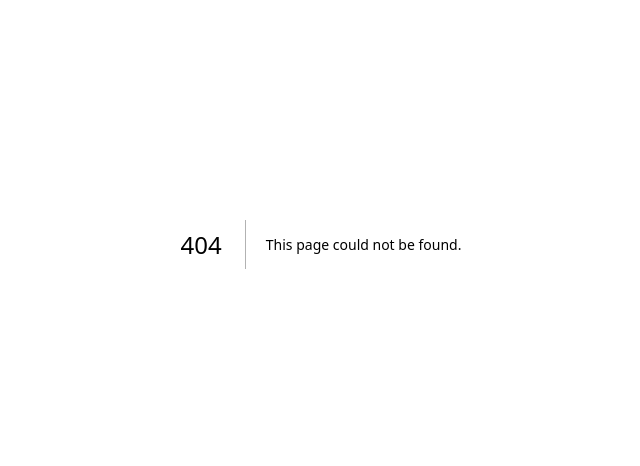
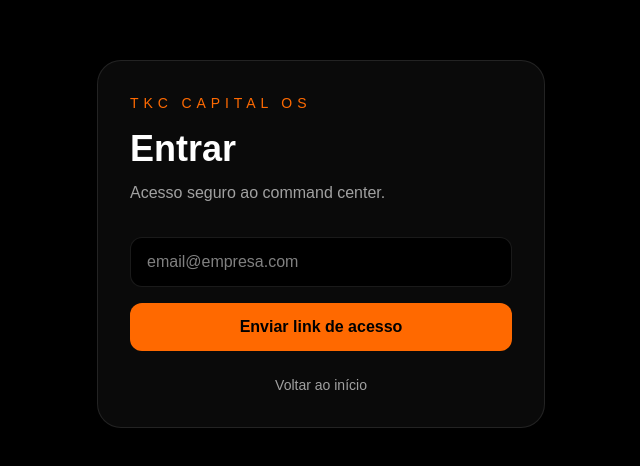
Before and after one commit to tkccapitalos-prog/TKC-Capital-OS, a Next.js app: page /login in a window 1280 px wide. Before the commit this address had no page. Shown: the part 156-622 px from the top of the page, without its empty margins (319-959 px from the left). Built offline with nearby package versions, Linux system fonts and the light colour scheme; no server answers.

Commit message:
Add Supabase login page

```diff
--- /dev/null
+++ b/app/login/page.tsx
@@ -0,0 +1,48 @@
+"use client";
+
+import { useState } from "react";
+import { supabase } from "@/lib/supabase";
+
+export default function LoginPage() {
+  const [email, setEmail] = useState("");
+
+  async function login() {
+    const { error } = await supabase.auth.signInWithOtp({
+      email,
+      options: {
+        emailRedirectTo: window.location.origin + "/dashboard",
+      },
+    });
+
+    if (error) alert(error.message);
+    else alert("Link de login enviado para o teu email.");
+  }
+
+  return (
+    <main className="flex min-h-screen items-center justify-center bg-black px-6 text-white">
+      <div className="w-full max-w-md rounded-3xl border border-white/10 bg-white/[0.04] p-8">
+        <p className="text-sm uppercase tracking-[0.35em] text-orange-500">TKC Capital OS</p>
+        <h1 className="mt-4 text-4xl font-bold">Entrar</h1>
+        <p className="mt-3 text-neutral-400">Acesso seguro ao command center.</p>
+
+        <input
+          className="mt-8 w-full rounded-xl border border-white/10 bg-black px-4 py-3 text-white outline-none"
+          placeholder="email@empresa.com"
+          value={email}
+          onChange={(e) => setEmail(e.target.value)}
+        />
+
+        <button
+          onClick={login}
+          className="mt-4 w-full rounded-xl bg-orange-500 px-4 py-3 font-semibold text-black"
+        >
+          Enviar link de acesso
+        </button>
+
+        <a href="/" className="mt-6 block text-center text-sm text-neutral-400">
+          Voltar ao início
+        </a>
+      </div>
+    </main>
+  );
+}
--- a/app/page.tsx
+++ b/app/page.tsx
@@ -83,7 +83,7 @@ export default function Home() {
               </p>
 
               <div className="mt-8 flex flex-wrap gap-4">
-                <a href="/dashboard" className="rounded-full bg-orange-500 px-6 py-3 font-semibold text-black">
+                <a href="/login" className="rounded-full bg-orange-500 px-6 py-3 font-semibold text-black">
                   Abrir Dashboard
                 </a>
                 <button className="rounded-full border border-white/15 px-6 py-3">
--- /dev/null
+++ b/lib/supabase.ts
@@ -0,0 +1,6 @@
+import { createClient } from "@supabase/supabase-js";
+
+export const supabase = createClient(
+  process.env.NEXT_PUBLIC_SUPABASE_URL!,
+  process.env.NEXT_PUBLIC_SUPABASE_ANON_KEY!
+);
--- a/package.json
+++ b/package.json
@@ -9,6 +9,7 @@
     "lint": "eslint"
   },
   "dependencies": {
+    "@supabase/ssr": "^0.12.0",
     "next": "16.2.9",
     "react": "19.2.4",
     "react-dom": "19.2.4"
```
Also changed, not shown: 1 other file (tests, documents, lock files or other folders).
